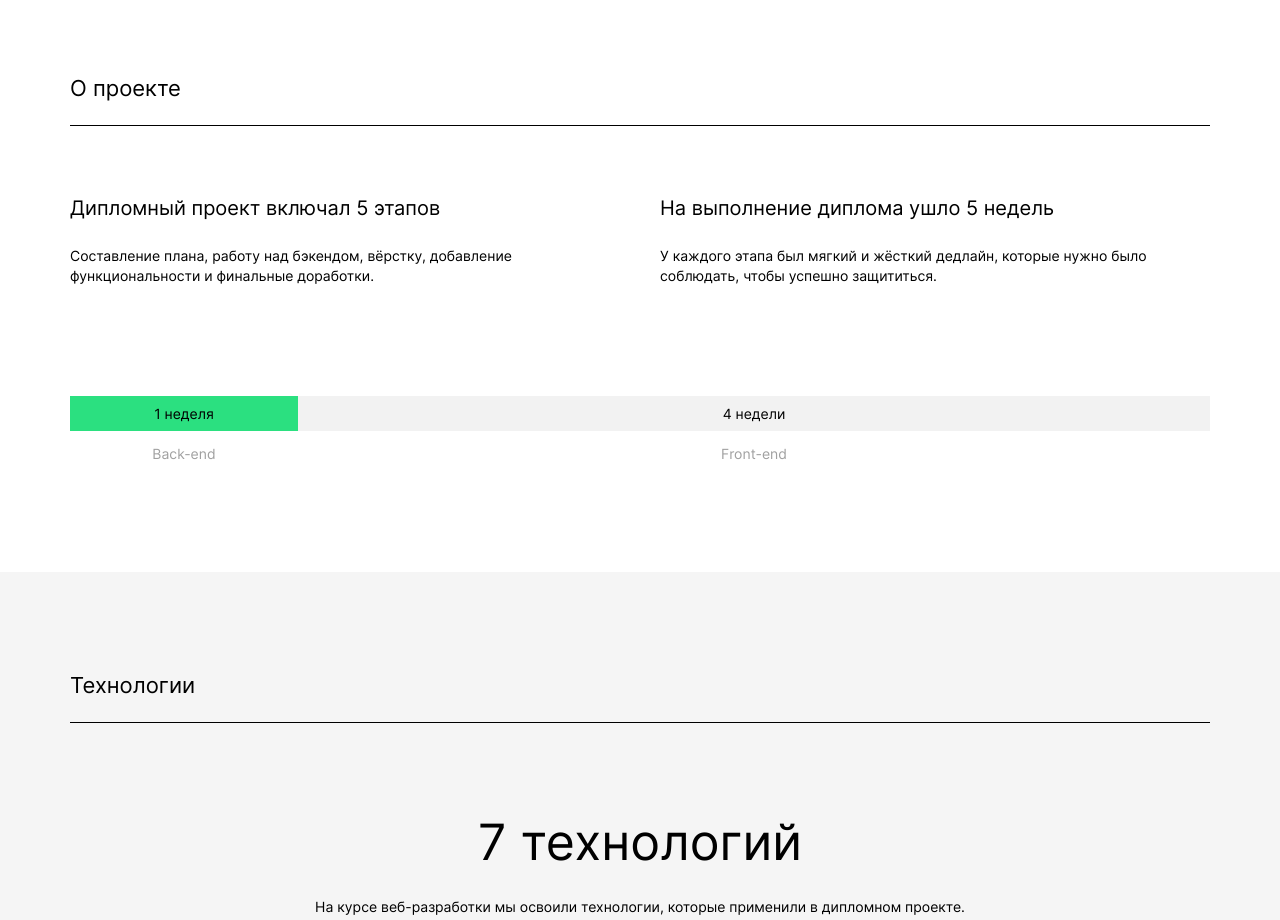
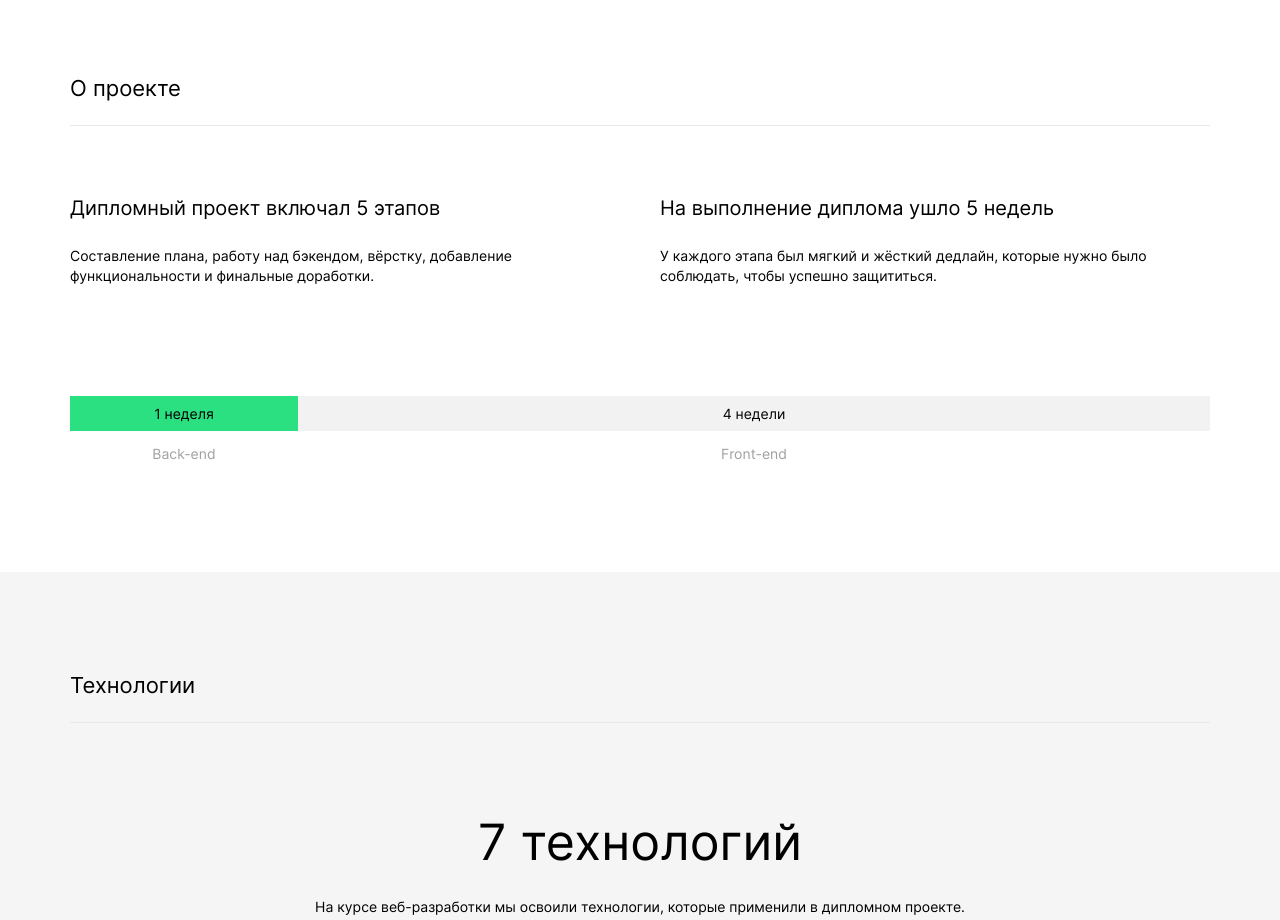
Before and after one commit to VasilyRazdorsky/movies-explorer-frontend, a React (Create React App) app: page / in a window 1280 px wide. Shown: the part 700-1620 px from the top of the page. Built offline with nearby package versions, Linux system fonts and the light colour scheme.

Commit message:
Сделать добавить компоненту Divider класс другого цвета

```diff
--- a/src/components/AboutProject/AboutProject.jsx
+++ b/src/components/AboutProject/AboutProject.jsx
@@ -4,7 +4,7 @@ const AboutProject = () => {
     return (
         <section className="about-project" id="about-project">
             <h2 className="about-project__title">О проекте</h2>
-            <Divider />
+            <Divider isGray={false}/>
 
             <div className="about-project__info">
                 <div className="about-project__info-stages">
--- a/src/components/Divider/Divider.css
+++ b/src/components/Divider/Divider.css
@@ -4,3 +4,7 @@
     height: 1px;
     background-color: #000;
 }
+
+.divider_color_gray {
+    background-color: #E8E8E8;
+}
--- a/src/components/Divider/Divider.jsx
+++ b/src/components/Divider/Divider.jsx
@@ -1,5 +1,5 @@
-const Divider = (isFooter) => {
-    return <div className={`divider ${isFooter && "divider_place_footer"}`}></div>
+const Divider = (isGray) => {
+    return <div className={`divider ${isGray && "divider_color_gray"}`}></div>
 }
 
 export default Divider;
--- a/src/components/Techs/Techs.jsx
+++ b/src/components/Techs/Techs.jsx
@@ -4,7 +4,7 @@ const Techs = () => {
     return (
         <section className="techs">
             <h2 className="techs__title">Технологии</h2>
-            <Divider />
+            <Divider isGray={false}/>
 
             <h3 className="techs__subtitle">7 технологий</h3>
             <p className="techs__text">На курсе веб-разработки мы освоили технологии, которые применили в дипломном проекте.</p>
```
